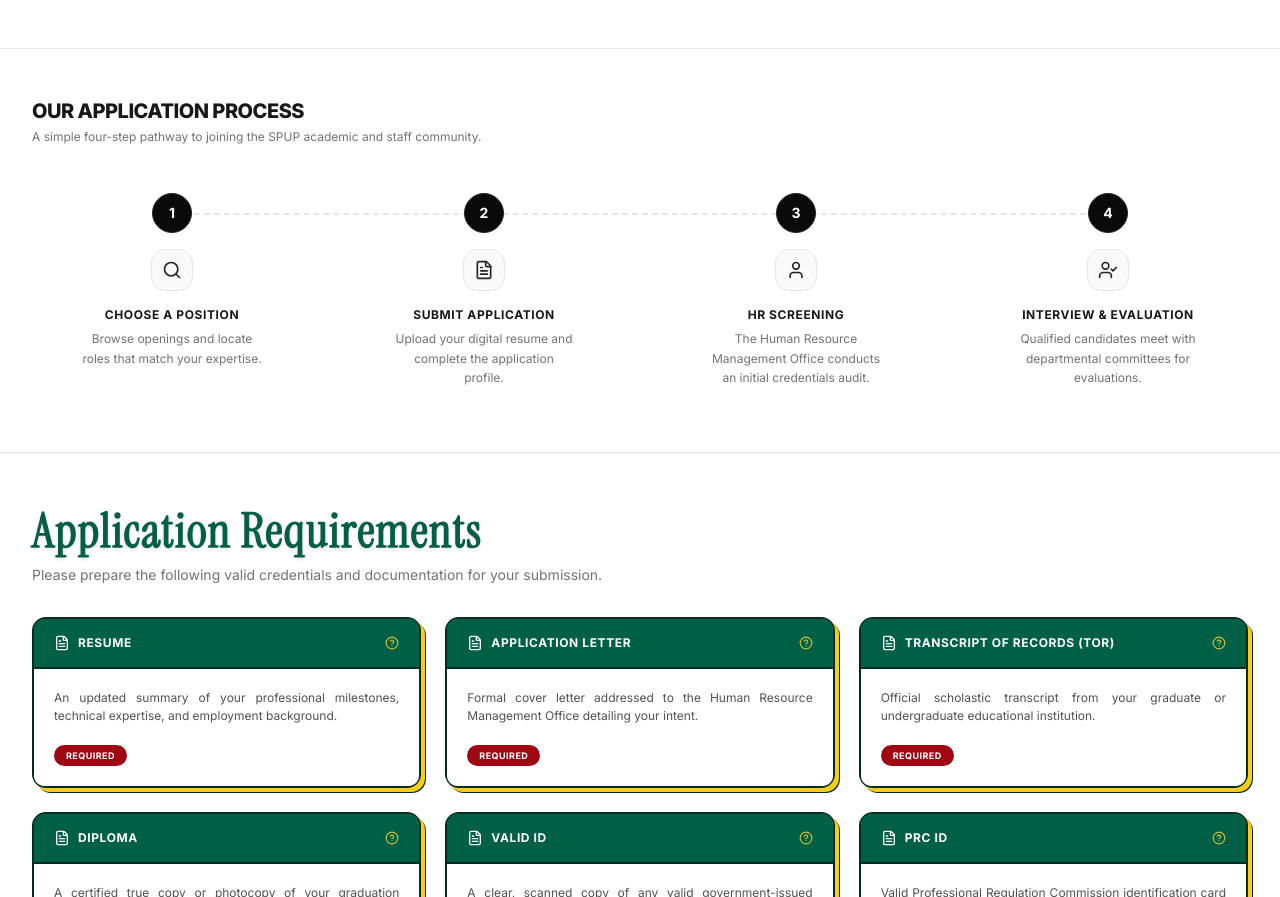
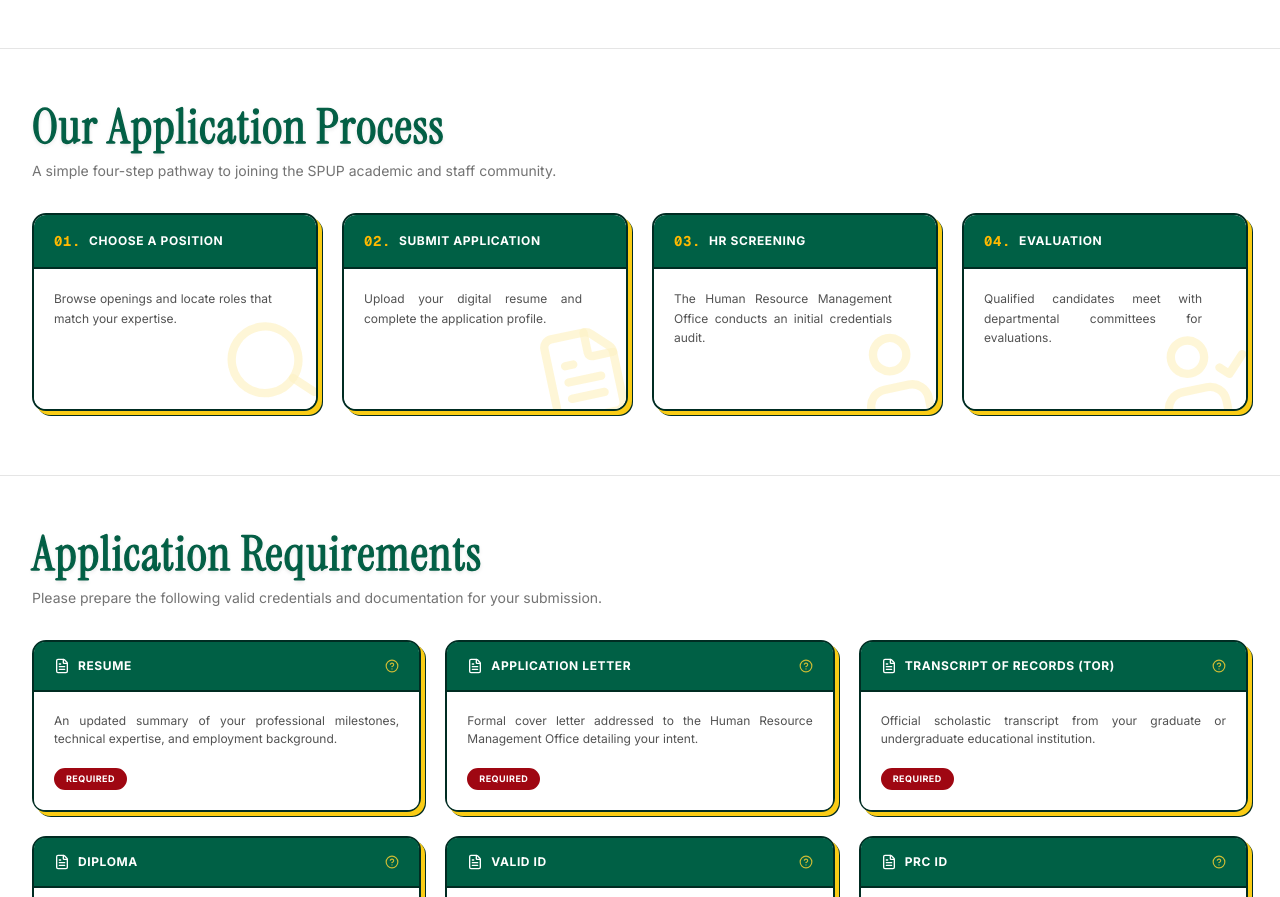
Before and after one commit to angelop-1602/spup-sims, a Next.js app: page /careers in a window 1280 px wide. Shown: the part 963-1860 px from the top of the page. Built offline with nearby package versions, Linux system fonts and the light colour scheme; no server answers; what @azure/msal-react would draw is missing.

Commit message:
style: redesign application process to be consistent with other design elements

```diff
--- a/components/hrm/careers/ApplicationProcess.tsx
+++ b/components/hrm/careers/ApplicationProcess.tsx
@@ -75,56 +75,94 @@ export default function ProcessTimeline() {
       <div className="max-w-7xl mx-auto px-4 sm:px-6 lg:px-8">
 
         {/* Application Process Title Block */}
-        <div className="mb-12 text-left">
-          <h2 className="text-xl font-extrabold text-neutral-900 tracking-tight uppercase">
+        <div className="mb-8 text-left">
+          <h2 className={`${instrumentSerif.className} text-xl sm:text-4xl lg:text-5xl font-normal text-emerald-800 tracking-wide leading-tight lg:whitespace-nowrap [-webkit-text-stroke:1.5px_#065f46] [text-shadow:0_2px_4px_rgba(0,0,0,0.15)]`}>
               Our Application Process
           </h2>
-          <p className="text-xs text-neutral-500 mt-1">
+          <p className={`${inter.className} text-sm text-neutral-500 mt-1`}>
             A simple four-step pathway to joining the SPUP academic and staff community.
           </p>
         </div>
 
-        {/* Application Process Steps Timeline */}
-        <div className="relative w-full mb-16">
-          <div className="hidden md:block absolute top-5 left-[12.5%] right-[12.5%] border-t-2 border-dashed border-neutral-200 z-0" />
+        {/* Application Process Steps Timeline Cards */}
+        <div className="grid grid-cols-1 sm:grid-cols-2 md:grid-cols-4 gap-6 w-full mb-16">
 
-          <div className="grid grid-cols-1 md:grid-cols-4 gap-8 relative z-10">
-            <div className="flex flex-col items-center text-center">
-              <div className="w-10 h-10 rounded-full bg-neutral-950 text-white font-bold text-sm flex items-center justify-center border border-neutral-800 shadow-xs">1</div>
-              <div className="my-4 p-2.5 bg-neutral-50 rounded-xl border border-neutral-200 text-neutral-800">
-                <Search className="w-5 h-5" />
+          {/* Step 1 Card */}
+          <div className="bg-white border-2 border-emerald-950 rounded-xl flex flex-col justify-between group relative overflow-hidden [box-shadow:4px_4px_0px_0px_#facc15,5px_5px_0px_0px_#022c22]">
+            {/* Green Header Block */}
+            <div className="bg-emerald-800 px-5 py-4 border-b-2 border-emerald-950 rounded-t-[10px] flex items-center justify-between gap-2">
+              <div className="flex items-center gap-2 text-xs font-bold text-white uppercase tracking-wider">
+                <span className="font-mono text-amber-400 text-sm">01.</span>
+                <span>Choose a Position</span>
               </div>
-              <h3 className="text-xs font-bold text-neutral-900 uppercase tracking-wider">Choose a Position</h3>
-              <p className="text-xs text-neutral-500 mt-1.5 max-w-[180px] leading-relaxed">Browse openings and locate roles that match your expertise.</p>
+            </div>
+            {/* White Content Block */}
+            <div className="p-5 flex-1 flex flex-col justify-between bg-white rounded-b-[10px] relative min-h-[140px]">
+              <p className="text-xs text-neutral-600 leading-relaxed font-normal text-justify pr-6 z-10">
+                Browse openings and locate roles that match your expertise.
+              </p>
+              {/* Subtle watermark icon cut off from the side */}
+              <Search className="absolute -bottom-1 -right-1 w-25 h-25 text-amber-100/70 pointer-events-none transform -rotate-12 z-0" />
+            </div>
           </div>
 
-            <div className="flex flex-col items-center text-center">
-              <div className="w-10 h-10 rounded-full bg-neutral-950 text-white font-bold text-sm flex items-center justify-center border border-neutral-800 shadow-xs">2</div>
-              <div className="my-4 p-2.5 bg-neutral-50 rounded-xl border border-neutral-200 text-neutral-800">
-                <FileText className="w-5 h-5" />
+          {/* Step 2 Card */}
+          <div className="bg-white border-2 border-emerald-950 rounded-xl flex flex-col justify-between group relative overflow-hidden [box-shadow:4px_4px_0px_0px_#facc15,5px_5px_0px_0px_#022c22]">
+            {/* Green Header Block */}
+            <div className="bg-emerald-800 px-5 py-4 border-b-2 border-emerald-950 rounded-t-[10px] flex items-center justify-between gap-2">
+              <div className="flex items-center gap-2 text-xs font-bold text-white uppercase tracking-wider">
+                <span className="font-mono text-amber-400 text-sm">02.</span>
+                <span>Submit Application</span>
               </div>
-              <h3 className="text-xs font-bold text-neutral-900 uppercase tracking-wider">Submit Application</h3>
-              <p className="text-xs text-neutral-500 mt-1.5 max-w-[180px] leading-relaxed">Upload your digital resume and complete the application profile.</p>
+            </div>
+            {/* White Content Block */}
+            <div className="p-5 flex-1 flex flex-col justify-between bg-white rounded-b-[10px] relative min-h-[140px]">
+              <p className="text-xs text-neutral-600 leading-relaxed font-normal text-justify pr-6 z-10">
+                Upload your digital resume and complete the application profile.
+              </p>
+              {/* Subtle watermark icon cut off from the side */}
+              <FileText className="absolute -bottom-4 -right-2 w-25 h-25 text-amber-100/70 pointer-events-none transform -rotate-12 z-0" />
+            </div>
           </div>
 
-            <div className="flex flex-col items-center text-center">
-              <div className="w-10 h-10 rounded-full bg-neutral-950 text-white font-bold text-sm flex items-center justify-center border border-neutral-800 shadow-xs">3</div>
-              <div className="my-4 p-2.5 bg-neutral-50 rounded-xl border border-neutral-200 text-neutral-800">
-                <User className="w-5 h-5" />
+          {/* Step 3 Card */}
+          <div className="bg-white border-2 border-emerald-950 rounded-xl flex flex-col justify-between group relative overflow-hidden [box-shadow:4px_4px_0px_0px_#facc15,5px_5px_0px_0px_#022c22]">
+            {/* Green Header Block */}
+            <div className="bg-emerald-800 px-5 py-4 border-b-2 border-emerald-950 rounded-t-[10px] flex items-center justify-between gap-2">
+              <div className="flex items-center gap-2 text-xs font-bold text-white uppercase tracking-wider">
+                <span className="font-mono text-amber-400 text-sm">03.</span>
+                <span>HR Screening</span>
               </div>
-              <h3 className="text-xs font-bold text-neutral-900 uppercase tracking-wider">HR Screening</h3>
-              <p className="text-xs text-neutral-500 mt-1.5 max-w-[180px] leading-relaxed">The Human Resource Management Office conducts an initial credentials audit.</p>
+            </div>
+            {/* White Content Block */}
+            <div className="p-5 flex-1 flex flex-col justify-between bg-white rounded-b-[10px] relative min-h-[140px]">
+              <p className="text-xs text-neutral-600 leading-relaxed font-normal text-justify pr-6 z-10">
+                The Human Resource Management Office conducts an initial credentials audit.
+              </p>
+              {/* Subtle watermark icon cut off from the side */}
+              <User className="absolute -bottom-4 -right-2 w-25 h-25 text-amber-100/70 pointer-events-none transform -rotate-12 z-0" />
+            </div>
           </div>
 
-            <div className="flex flex-col items-center text-center">
-              <div className="w-10 h-10 rounded-full bg-neutral-950 text-white font-bold text-sm flex items-center justify-center border border-neutral-800 shadow-xs">4</div>
-              <div className="my-4 p-2.5 bg-neutral-50 rounded-xl border border-neutral-200 text-neutral-800">
-                <UserCheck className="w-5 h-5" />
-              </div>
-              <h3 className="text-xs font-bold text-neutral-900 uppercase tracking-wider">Interview & Evaluation</h3>
-              <p className="text-xs text-neutral-500 mt-1.5 max-w-[180px] leading-relaxed">Qualified candidates meet with departmental committees for evaluations.</p>
+          {/* Step 4 Card */}
+          <div className="bg-white border-2 border-emerald-950 rounded-xl flex flex-col justify-between group relative overflow-hidden [box-shadow:4px_4px_0px_0px_#facc15,5px_5px_0px_0px_#022c22]">
+            {/* Green Header Block */}
+            <div className="bg-emerald-800 px-5 py-4 border-b-2 border-emerald-950 rounded-t-[10px] flex items-center justify-between gap-2">
+              <div className="flex items-center gap-2 text-xs font-bold text-white uppercase tracking-wider">
+                <span className="font-mono text-amber-400 text-sm">04.</span>
+                <span>Evaluation</span>
               </div>
             </div>
+            {/* White Content Block */}
+            <div className="p-5 flex-1 flex flex-col justify-between bg-white rounded-b-[10px] relative min-h-[140px]">
+              <p className="text-xs text-neutral-600 leading-relaxed font-normal text-justify pr-6 z-10">
+                Qualified candidates meet with departmental committees for evaluations.
+              </p>
+              {/* Subtle watermark icon cut off from the side */}
+              <UserCheck className="absolute -bottom-4 -right-2 w-25 h-25 text-amber-100/70 pointer-events-none transform -rotate-12 z-0" />
+            </div>
+          </div>
+
         </div>
       </div>
 
```
Lines whose indentation alone changed are shown as unchanged.
